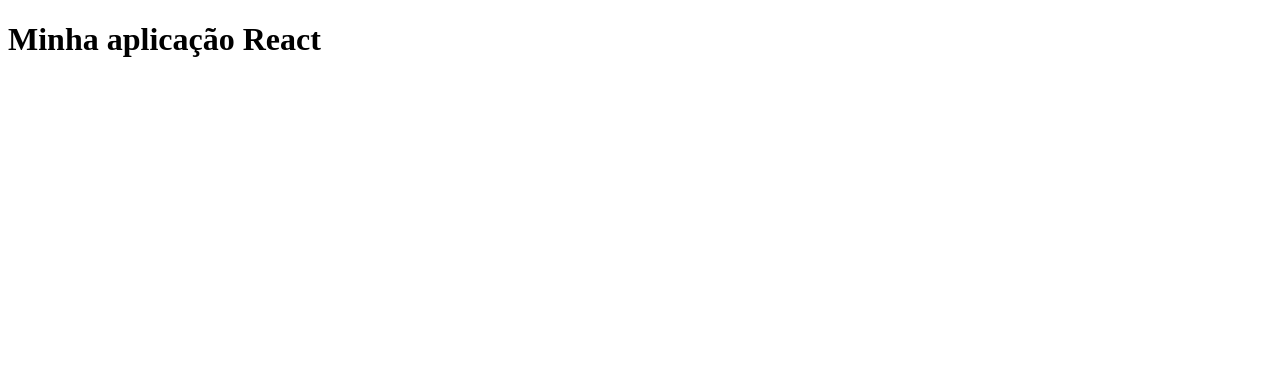
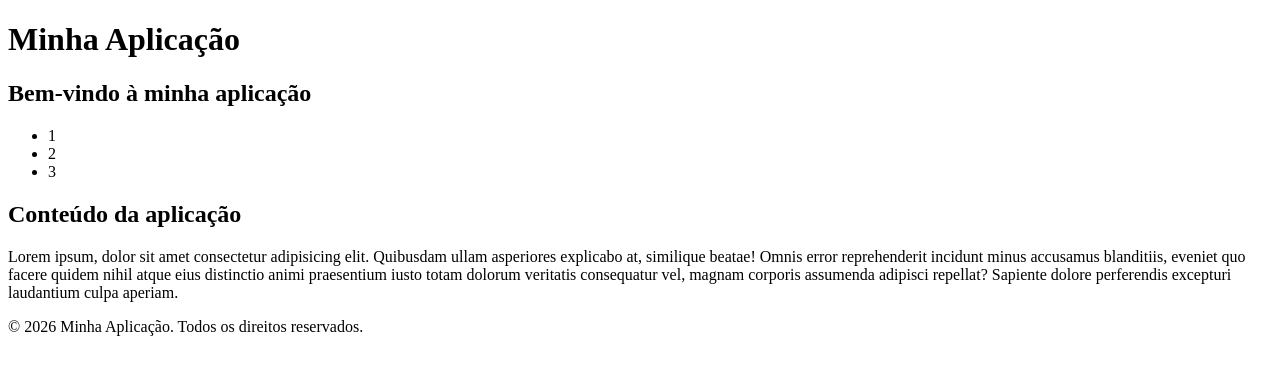
Before and after one commit to 1TDSPF-26/front-2sem-aula-10, a React (Vite) app in the folder my-app/: page / in a window 1280 px wide. Shown: the top 374 px of the page. Built offline with nearby package versions, Linux system fonts and the light colour scheme.

Commit message:
feat: criação de componentes

```diff
--- a/my-app/src/App.tsx
+++ b/my-app/src/App.tsx
@@ -1,7 +1,15 @@
+import Cabecalho from './components/Cabecalho'
+import Conteudo from './components/Conteudo'
+import Rodape from './components/Rodape'
+
 export default function App() {
   return (
-    <main>
-      <h1>Minha aplicação React</h1>
-    </main>
+    <div>
+      <Cabecalho></Cabecalho>
+      <Conteudo></Conteudo>
+      <Rodape></Rodape>
+
+
+    </div>
   )
 }
--- /dev/null
+++ b/my-app/src/components/Cabecalho.tsx
@@ -0,0 +1,13 @@
+export default function Cabecalho() {
+  return (
+    <header>
+      <h1>Minha Aplicação</h1>
+      <h2>Bem-vindo à minha aplicação</h2>
+      <ul>
+        <li>1</li>
+        <li>2</li>
+        <li>3</li>
+      </ul>
+    </header>
+  )
+}
--- /dev/null
+++ b/my-app/src/components/Conteudo.tsx
@@ -0,0 +1,11 @@
+
+export default function Conteudo() {
+  return (
+    <main>
+      <section>
+        <h2>Conteúdo da aplicação</h2>
+        <p>Lorem ipsum, dolor sit amet consectetur adipisicing elit. Quibusdam ullam asperiores explicabo at, similique beatae! Omnis error reprehenderit incidunt minus accusamus blanditiis, eveniet quo facere quidem nihil atque eius distinctio animi praesentium iusto totam dolorum veritatis consequatur vel, magnam corporis assumenda adipisci repellat? Sapiente dolore perferendis excepturi laudantium culpa aperiam.</p>
+      </section>
+    </main>
+  )
+}
--- /dev/null
+++ b/my-app/src/components/Rodape.tsx
@@ -0,0 +1,9 @@
+
+
+export default function Rodape() {
+  return (
+    <footer>
+        <p>&copy; 2026 Minha Aplicação. Todos os direitos reservados.</p>
+    </footer>
+  )
+}
```
